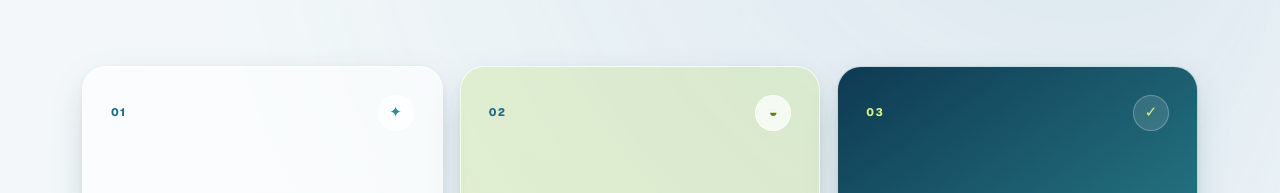
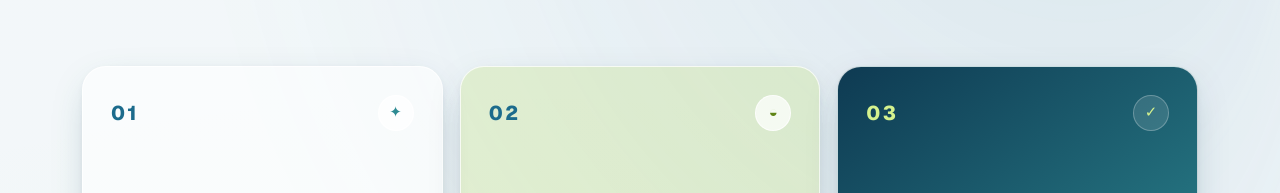
Before and after one commit to Courtia/courtia-site, a Next.js app: page / in a window 1280 px wide. Shown: the part 5085-5278 px from the top of the page. Built offline with nearby package versions, Linux system fonts and the light colour scheme.

Commit message:
Agrandir les chiffres du parcours Courtia

```diff
--- a/app/globals.css
+++ b/app/globals.css
@@ -735,7 +735,7 @@ h1 { font-size:clamp(51px,6vw,78px); line-height:.98; margin:22px 0 25px; }.hero
   transform:translateY(-7px);
 }
 .site-shell .how-card-top { align-items:center; display:flex; justify-content:space-between; }
-.site-shell .how-number { color:var(--ref-brand); font-size:11px; font-weight:800; letter-spacing:.12em; }
+.site-shell .how-number { color:var(--ref-brand); font-size:20px; font-weight:800; letter-spacing:.12em; line-height:1; }
 .site-shell .how-icon { align-items:center; background:rgba(255,255,255,.72); border:1px solid var(--ref-border); border-radius:50%; color:var(--ref-teal); display:flex; font-size:15px; height:36px; justify-content:center; width:36px; }
 .site-shell .how-card h3 { color:var(--ref-brand-deep); font-size:27px; line-height:1; margin:68px 0 12px; }
 .site-shell .how-card p { color:var(--ref-text-soft); font-size:14px; line-height:1.65; margin:0; max-width:300px; }
```
